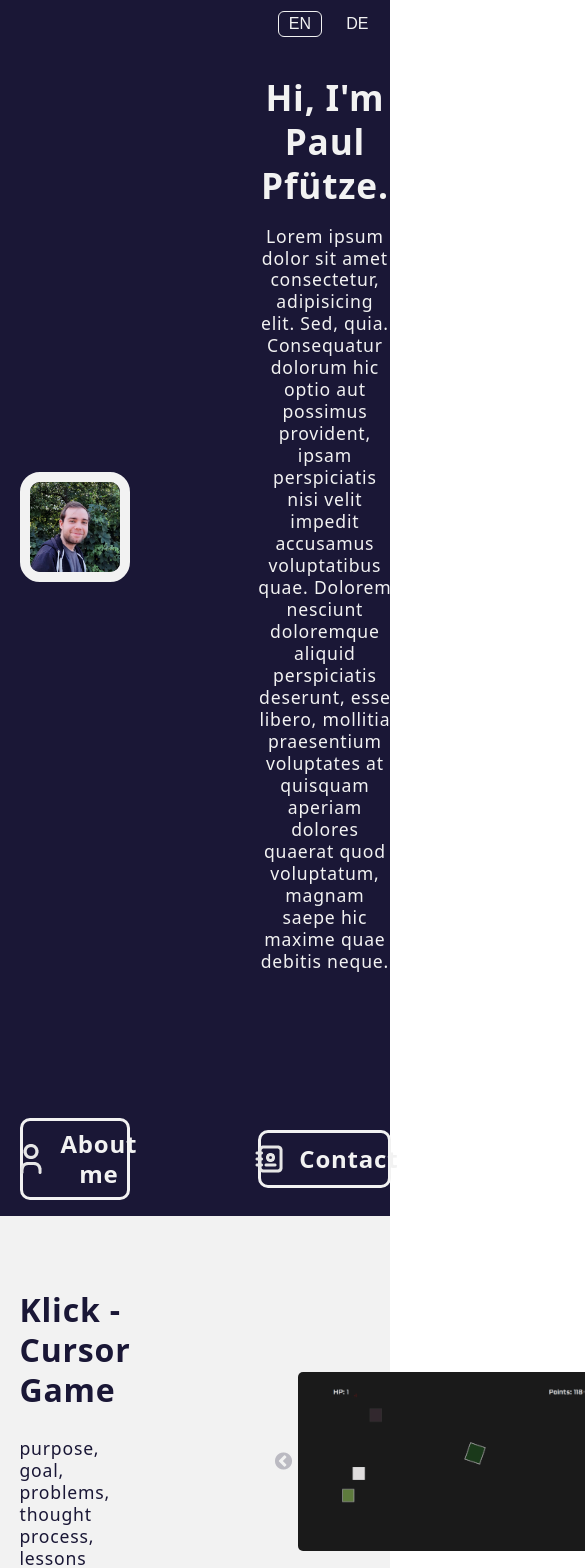
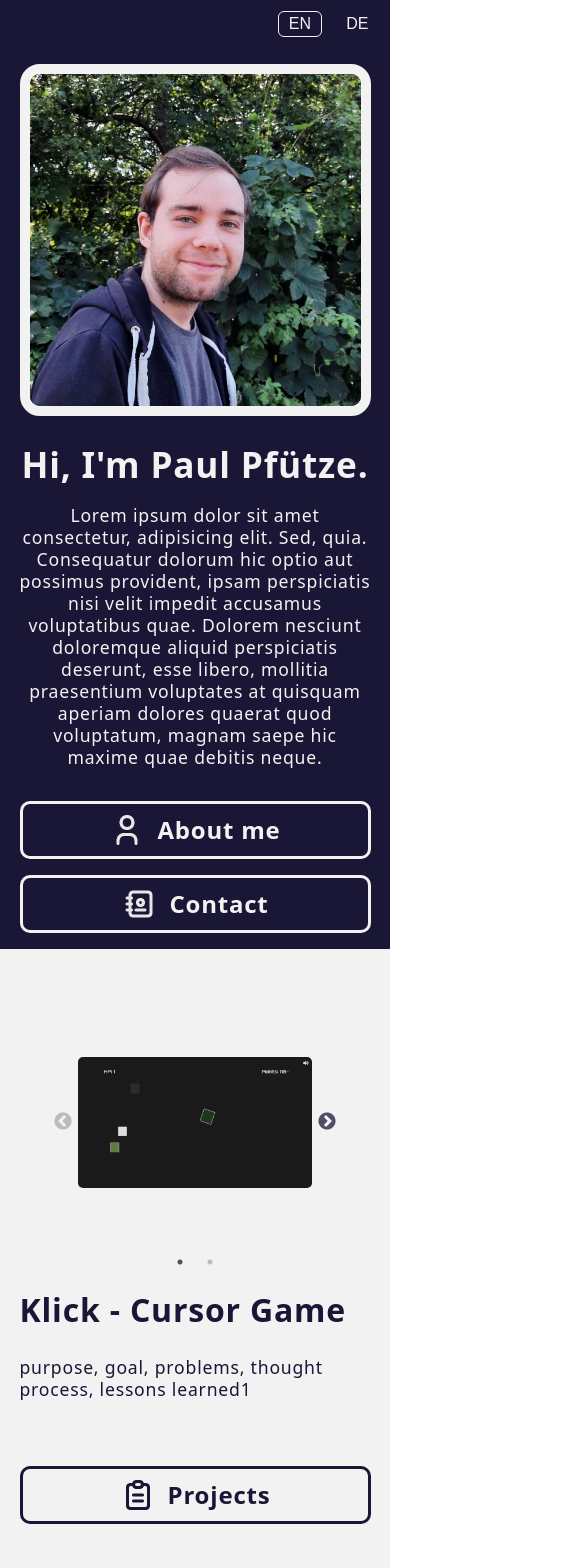
Before and after one commit to SutonToch/Portfolio, a React (Vite) app: page / in a window 390 px wide. Shown: the top 1568 px of the page, 585 px wide, since content can reach past the window. Built offline with nearby package versions, Linux system fonts and the light colour scheme.

Commit message:
FIX mobile hero and projects sections

```diff
--- a/src/components/Projects.tsx
+++ b/src/components/Projects.tsx
@@ -62,13 +62,14 @@ export default function Projects(props:ProjectsProps) {
                     <Slider {...settings}>
                         {slideElements}
                     </Slider>
-                    <a className="projects-btn" href="#">
-                      <div className="projects-btn--content">
-                        <img src={Projects_Icon} alt=""/>
-                        <p>{props.text_data.btn_projects}</p>
-                      </div>
-                    </a>
                 </div>
+                <></>
+                <a className="projects-btn" href="#">
+                  <div className="projects-btn--content">
+                    <img src={Projects_Icon} alt=""/>
+                    <p>{props.text_data.btn_projects}</p>
+                  </div>
+                </a>
             </div>
         </div>
     )
--- a/src/styles/Hero.css
+++ b/src/styles/Hero.css
@@ -68,7 +68,7 @@
   .hero {
     padding: 1em 5vw;
   }
-  .grid-container {
+  .hero .grid-container {
     grid-template-columns: 1fr;
     grid-gap: 1em;
   }
--- a/src/styles/Projects.css
+++ b/src/styles/Projects.css
@@ -7,9 +7,13 @@
   display: grid;
   grid-template-columns: 1fr 1fr;
   justify-items: center;
-  grid-gap: 8em;
+  grid-column-gap: 8em;
   max-width: 1440px;
   margin: 0 auto;
+}
+
+.slide-content-container {
+  grid-row-end: span 2;
 }
 
 .slider-container {
@@ -46,7 +50,7 @@
   color: inherit;
   width: 100%;
   padding: 0.5em;
-  margin-top: 3em;
+  margin-top: 2em;
   border: 3px solid hsl(245, 40%, 15%);
   border-radius: 10px;
 }
@@ -72,4 +76,24 @@
   margin: 0;
 }
 
+@media (max-width: 900px) {
+  .projects .grid-container {
+    grid-template-columns: 1fr;
+    grid-gap: 1em;
+  }
+  .slide-content-container {
+    order: 1;
+  }
+  .slider-container {
+    width: 60vw;
+    margin: 0;
+  }
+  .slider-container .slick-slider div {
+    height: 250px;
+  }
+  .projects-btn {
+    order: 2;
+  }
+}
+
 /*# sourceMappingURL=Projects.css.map */
--- a/src/styles/scss/Hero.scss
+++ b/src/styles/scss/Hero.scss
@@ -79,11 +79,11 @@
 @media (max-width: 900px) {
     .hero {
         padding: 1em 5vw;
-    }
 
-    .grid-container {
-        grid-template-columns: 1fr;
-        grid-gap: 1em;
+        .grid-container {
+            grid-template-columns: 1fr;
+            grid-gap: 1em;
+        }
     }
 
     .img-container {
--- a/src/styles/scss/Projects.scss
+++ b/src/styles/scss/Projects.scss
@@ -9,11 +9,15 @@
         display: grid;
         grid-template-columns: 1fr 1fr;
         justify-items: center;
-        grid-gap: 8em;
+        grid-column-gap: 8em;
 
         max-width: 1440px;
         margin: 0 auto;
     }
+}
+
+.slide-content-container {
+    grid-row-end: span 2;
 }
 
 .slider-container {
@@ -58,7 +62,7 @@
 
     width: 100%;
     padding: 0.5em;
-    margin-top: 3em;
+    margin-top: 2em;
     border: 3px solid var.$clr-darkblue;
     border-radius: 10px;
 
@@ -87,3 +91,29 @@
         margin: 0;
     }
 }
+
+@media (max-width: 900px) {
+    .projects {
+        .grid-container {
+            grid-template-columns: 1fr;
+            grid-gap: 1em;
+        }
+    }
+
+    .slide-content-container {
+        order: 1;
+    }
+
+    .slider-container {
+        width: 60vw;
+        margin: 0;
+
+        .slick-slider div {
+            height: 250px;
+        }
+    }
+
+    .projects-btn {
+        order: 2;
+    }
+}
```
Also changed, not shown: 2 other files (tests, documents, lock files or other folders).
